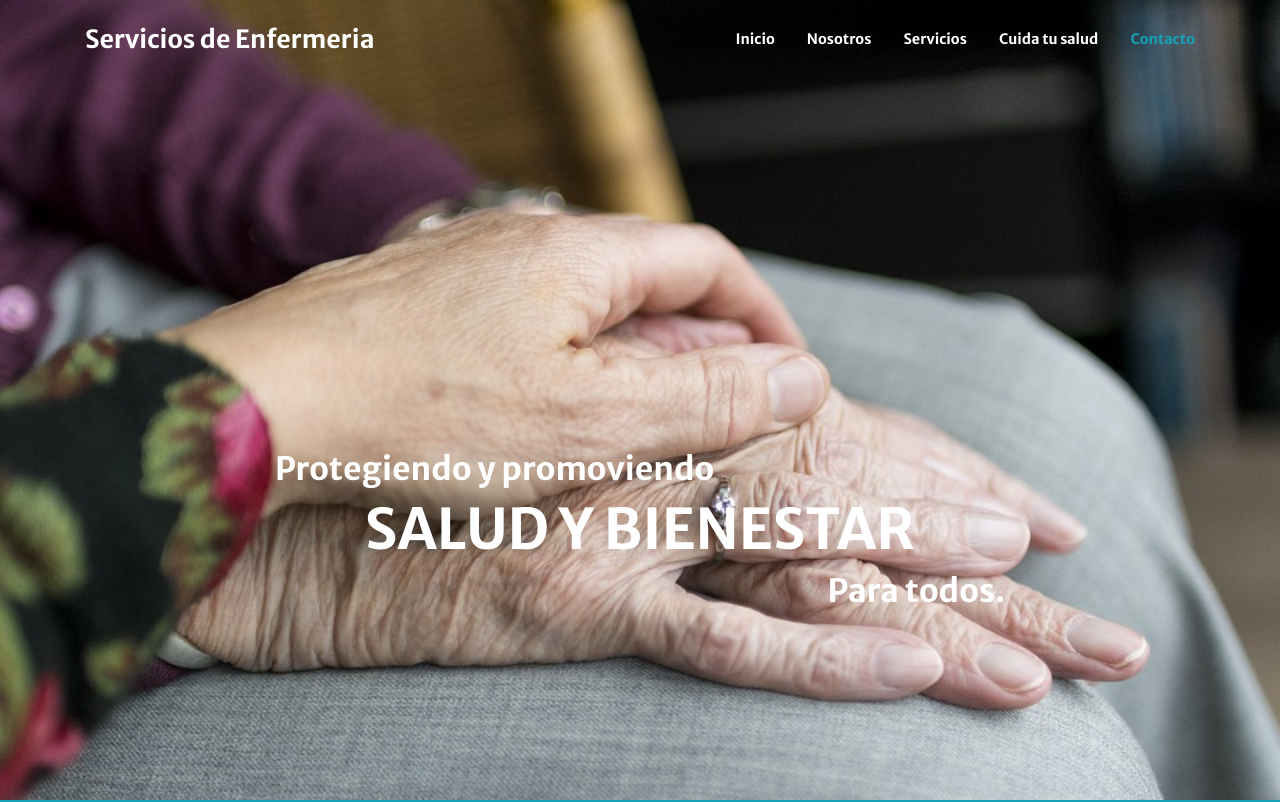
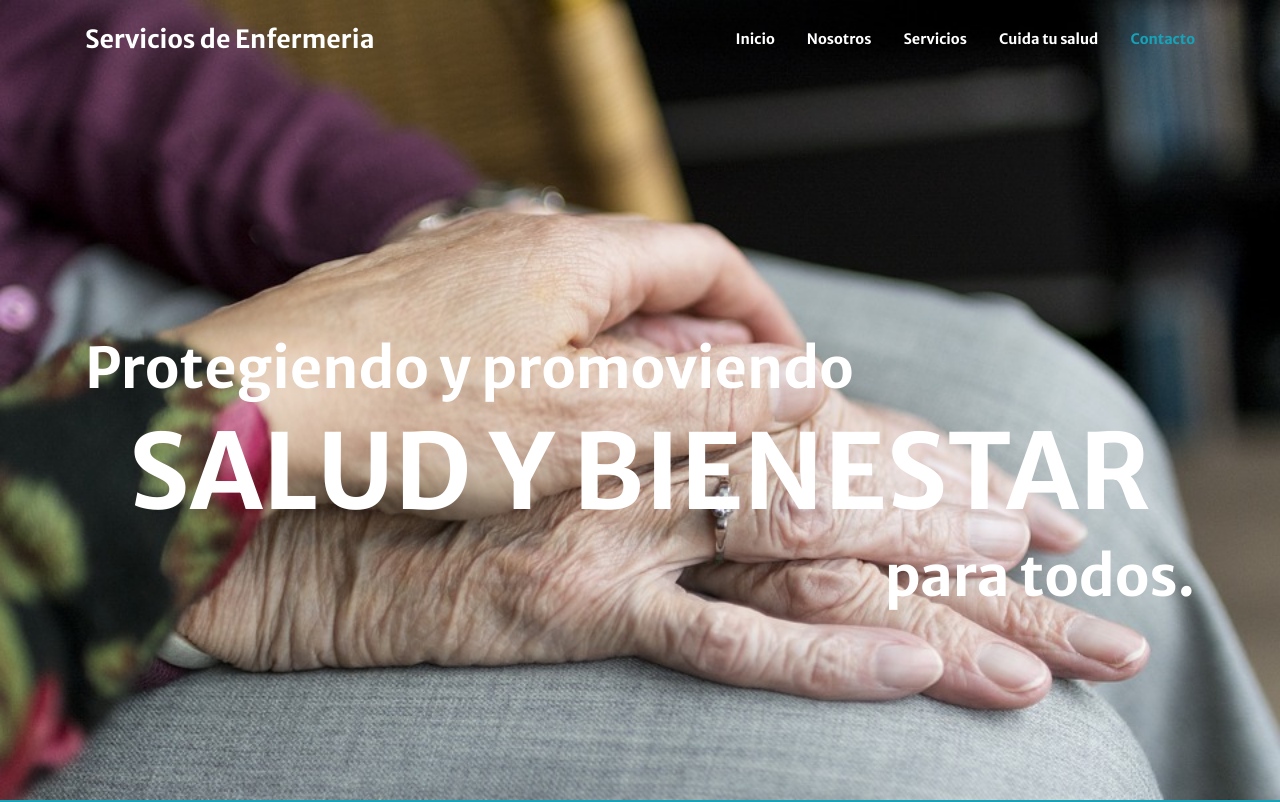
Before and after one commit to angelterron/SIENEM, a website with bundled scripts: page src/main/webapp/index.html in a window 1280 px wide. Shown: the top 802 px of the page. Built offline with nearby package versions, Linux system fonts and the light colour scheme.

Commit message:
Add files via upload

```diff
--- a/src/main/webapp/index.html
+++ b/src/main/webapp/index.html
@@ -68,23 +68,24 @@
 
         <!-- Masthead -->
         <header class="masthead ">
-            <div class="container h-100" >
-                <div class="row h-75 align-content-end justify-content-center " >
-                	<div class="col-lg-8 ">
-                            <h2 class="text-white font-weight-bold">Protegiendo y promoviendo </h2>
+            <div class="container h-75" >
+                <div class="row h-100 align-content-end justify-content-center " >
+                	<div class="col-lg-12  ">
+                            <h2 class="text-white font-weight-bold" style="font-size: 3.5rem!important ">Protegiendo y promoviendo </h2>
                     </div>
 
-                    <div class="col-lg-10 align-self-center text-center">
-                      <h1 class="text-white font-weight-bold  ">  SALUD Y BIENESTAR</h1>
+                    <div class="col-lg-20 align-self-center text-center">
+                      <h1 class="text-white font-weight-bold  " style="font-size: 6.5rem!important ">  SALUD Y BIENESTAR</h1>
                     </div>
 
-                    <div class="col-lg-8 ">
-                      <h2 class="text-white font-weight-bold text-right ">Para todos.</h2>
+                    <div class="col-lg-12 ">
+                      <h2 class="text-white font-weight-bold text-right " style="font-size: 3.5rem!important ">para todos.</h2>
 
                     </div>
                 </div>
             </div>
         </header>
+
 
 
         <!-- About Section -->
```
